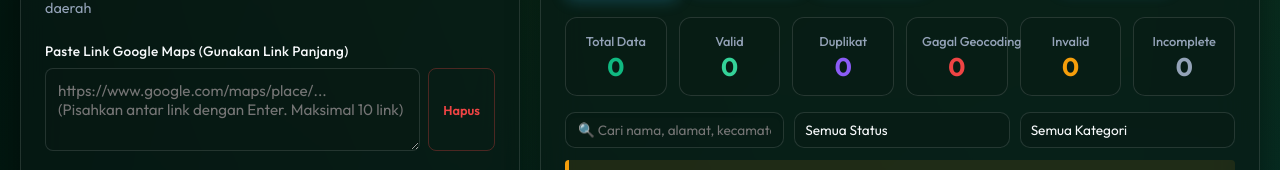
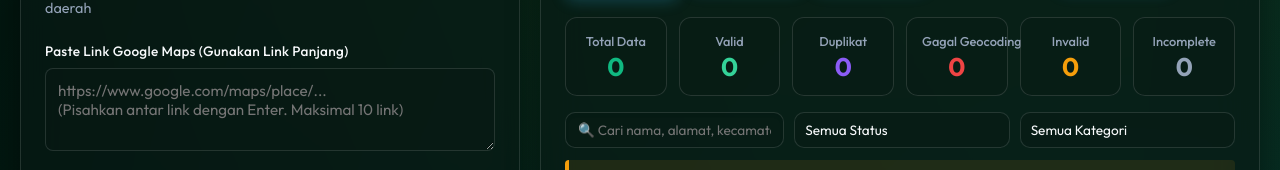
Before and after one commit to dehaakim-studio/gmaps-extractor, a website: page index.html in a window 1280 px wide. Shown: the part 141-311 px from the top of the page. Drawn offline with nearby package versions, Linux system fonts and the light colour scheme.

Commit message:
refactor: remove Hapus button - textarea auto-clears after processing

```diff
--- a/index.html
+++ b/index.html
@@ -61,7 +61,6 @@
             placeholder="https://www.google.com/maps/place/...
 (Pisahkan antar link dengan Enter. Maksimal 10 link)"
             style="flex: 1; margin: 0; padding: 12px; border-radius: 8px; border: 1px solid var(--border-color); background-color: rgba(var(--card-bg-rgb), 0.4); color: var(--text-main); font-size: 0.95rem; outline: none; transition: all 0.3s ease; resize: vertical;"></textarea>
-          <button class="btn-delete" onclick="resetForm()">Hapus</button>
         </div>
       </div>
 
```
